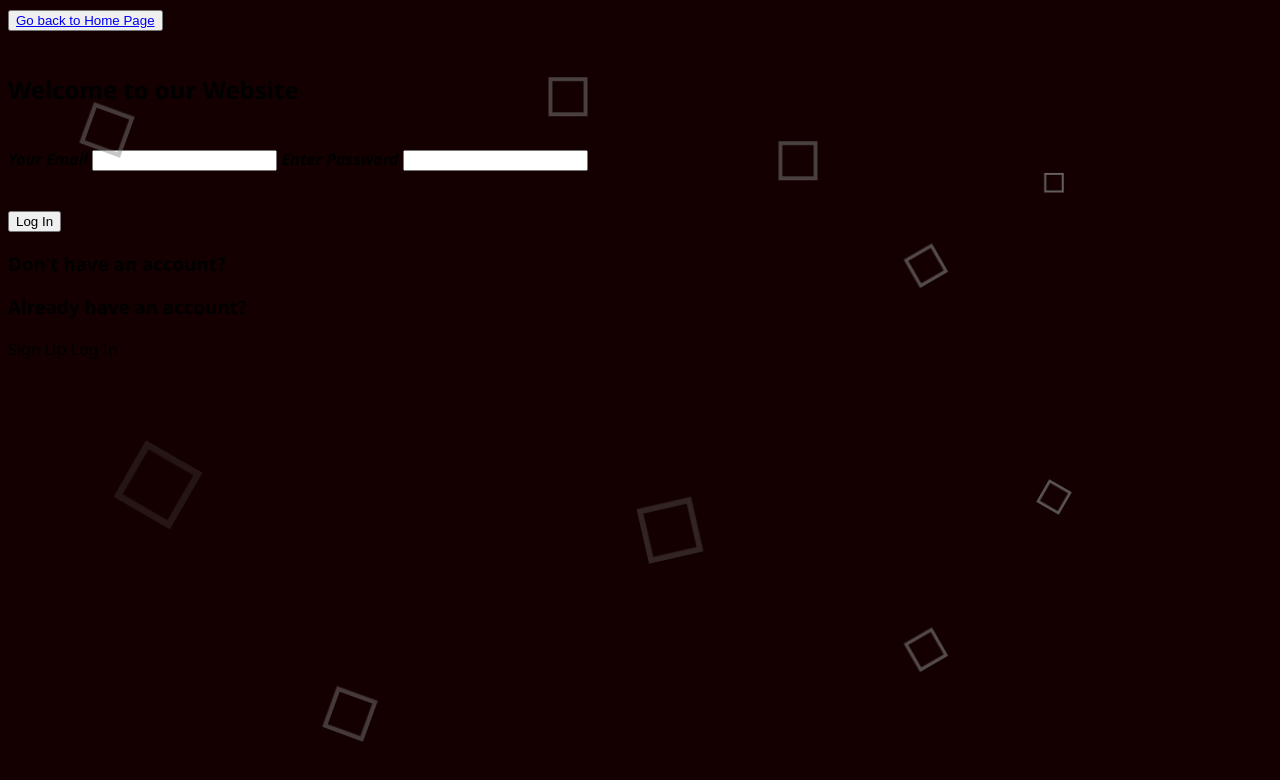
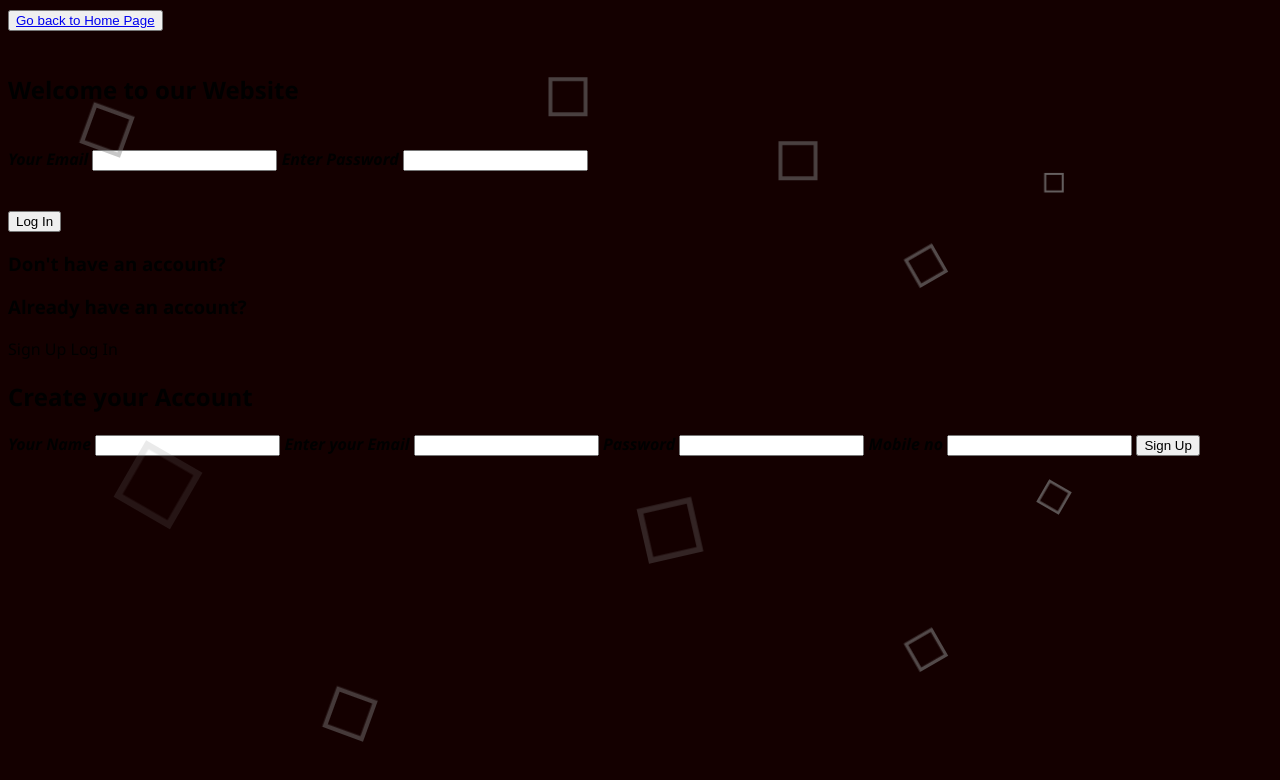
Before and after one commit to sheikh-raihan/yearfinal_project, a plain HTML site: page log in and sign up/login_signup.html in a window 1280 px wide. Drawn offline with Linux system fonts and the light colour scheme.

Commit message:
sign up portion

```diff
--- a/log in and sign up/login_signup.html
+++ b/log in and sign up/login_signup.html
@@ -72,3 +72,54 @@
                 </div>
 
             </div>
+
+            <div class="form sign-up">
+                <div class="imgdiv2">
+                    <!-- side navigation bar -->
+                    <!-- <img src="jb.jpg" class="img5"> <br>
+                    <img src="facebbok.png" class="img6"> <br>
+                    <img src="twitter.png" class="img7"> <br>
+                    <img src="linkedin.jpg" class="img8"> <br> -->
+                </div>
+                <h2>Create your Account</h2>
+                <label>
+                    <span><b><i>Your Name</i></b></span>
+                    <input type="text" class='text' id='signup-name' required>
+                </label>
+
+                <label>
+                    <span><b><i>Enter your Email</i></b></span>
+                    <input type="email" class='text' id='signup-email' required>
+                </label>
+
+                <label>
+                    <span><b><i>Password</i></b></span>
+                    <input type="password" class="password" id="signup-password" required>
+                </label>
+
+                <!-- <label>
+                    <span><b><i>Confirm Password</i></b></span>
+                    <input type="password" class="password" id="signup-confpassword" required>
+                </label> -->
+                <label>
+                    <span><b><i>Mobile no</i></b></span>
+                    <input type="text" maxlength="11" id="signup-phn" required>
+                </label>
+
+                <button type="button" class="submit" id="signup">Sign Up</button>
+            </div>
+
+        </div>
+
+    </div>
+
+
+    <script>
+        document.querySelector(".img__btn").addEventListener("click", function() {
+            document.querySelector(".cont").classList.toggle("s--signup");
+        });
+    </script>
+
+    <script src="login_signup_script.js"></script>
+</body>
+</html>
```
